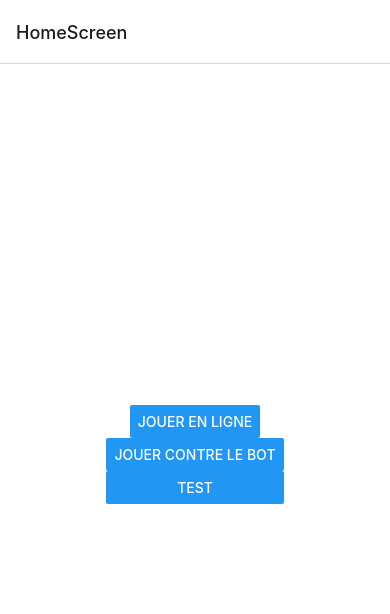
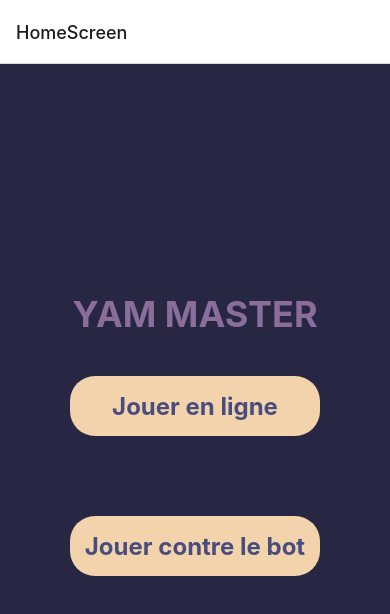
Before and after one commit to franswap/epsi_yam_master, a React Native app: screen /HomeScreen in a window 390 px wide. Shown: the top 614 px of the page. Built offline with nearby package versions, Linux system fonts and the light colour scheme; no server answers.

Commit message:
Ajout des styles par franswap

```diff
--- a/app/components/board/board.component.jsx
+++ b/app/components/board/board.component.jsx
@@ -70,12 +70,15 @@ const styles = StyleSheet.create({
     alignItems: "center",
     width: "100%",
     height: "100%",
+    backgroundColor: "#272744",
   },
   row: {
     flexDirection: "row",
     width: "100%",
     borderBottomWidth: 1,
-    borderColor: "black",
+    color: "white",
+    backgroundColor: "#8b6d9c",
+    borderRadius: 25,
   },
   opponentInfosContainer: {
     flex: 7,
@@ -83,31 +86,37 @@ const styles = StyleSheet.create({
     alignItems: "center",
     borderRightWidth: 1,
     borderColor: "black",
-    backgroundColor: "lightgrey",
+    color: "white",
+    backgroundColor: "#494d7e",
   },
   opponentTimerScoreContainer: {
     flex: 3,
     flexDirection: "column",
     justifyContent: "center",
     alignItems: "center",
-    backgroundColor: "lightgrey",
+    color: "white",
+    backgroundColor: "#494d7e",
   },
   opponentTimerContainer: {
     flex: 1,
     justifyContent: "center",
     alignItems: "center",
+    color: "white",
+    backgroundColor: "#494d7e",
   },
   opponentScoreContainer: {
     flex: 1,
     justifyContent: "center",
     alignItems: "center",
+    color: "white",
+    backgroundColor: "#494d7e",
   },
   deckOpponentContainer: {
     flex: 1,
     justifyContent: "center",
     alignItems: "center",
     borderBottomWidth: 1,
-    borderColor: "black",
+    backgroundColor: "white",
   },
   gridContainer: {
     flex: 7,
@@ -120,41 +129,46 @@ const styles = StyleSheet.create({
     flex: 3,
     justifyContent: "center",
     alignItems: "center",
-    backgroundColor: "lightgrey",
+    color: "#f2d3ab",
+    backgroundColor: "#494d7e",
   },
   deckPlayerContainer: {
     flex: 1,
     justifyContent: "center",
     alignItems: "center",
     borderBottomWidth: 1,
-    borderColor: "black",
+    color: "white",
+    backgroundColor: "#494d7e",
   },
   playerInfosContainer: {
     flex: 7,
     justifyContent: "center",
     alignItems: "center",
     borderRightWidth: 1,
-    borderColor: "black",
-    backgroundColor: "lightgrey",
+    color: "white",
+    backgroundColor: "#494d7e",
   },
   playerTimerScoreContainer: {
     flex: 3,
     flexDirection: "column",
     justifyContent: "center",
     alignItems: "center",
-    backgroundColor: "lightgrey",
+    color: "white",
+    backgroundColor: "#494d7e",
   },
   playerTimerContainer: {
     flex: 1,
     justifyContent: "center",
     alignItems: "center",
-    backgroundColor: "lightgrey",
+    color: "white",
+    backgroundColor: "#494d7e",
   },
   playerScoreContainer: {
     flex: 1,
     justifyContent: "center",
     alignItems: "center",
-    backgroundColor: "lightgrey",
+    color: "white",
+    backgroundColor: "#494d7e",
   },
 });
 
--- a/app/controllers/online-game.controller.jsx
+++ b/app/controllers/online-game.controller.jsx
@@ -1,5 +1,5 @@
 import React, { useEffect, useState, useContext } from "react";
-import { StyleSheet, Text, View, Button } from "react-native";
+import { StyleSheet, Text, View, TouchableOpacity } from "react-native";
 import { SocketContext } from "../contexts/socket.context";
 import Board from "../components/board/board.component";
 
@@ -57,6 +57,9 @@ export default function OnlineGameController({ navigation }) {
 
   return (
     <View style={styles.container}>
+      <View>
+        <Text style={styles.title}>YAM MASTER</Text>
+      </View>
       {!inQueue && !inGame && (
         <>
           <Text style={styles.paragraph}>Waiting for server datas...</Text>
@@ -66,7 +69,9 @@ export default function OnlineGameController({ navigation }) {
       {inQueue && (
         <>
           <Text style={styles.paragraph}>Waiting for another player...</Text>
-          <Button title="Revenir au menu" onPress={leaveQueue} />
+          <TouchableOpacity style={styles.button} onPress={leaveQueue}>
+            <Text style={styles.buttonText}>Revenir au menu</Text>
+          </TouchableOpacity>
         </>
       )}
 
@@ -78,13 +83,31 @@ export default function OnlineGameController({ navigation }) {
 const styles = StyleSheet.create({
   container: {
     flex: 1,
-    backgroundColor: "#fff",
     alignItems: "center",
     justifyContent: "center",
     width: "100%",
     height: "100%",
+    backgroundColor: "#272744",
   },
   paragraph: {
-    fontSize: 16,
+    fontSize: 20,
+    fontWeight: "bold",
+    color: "#8B6D9C",
+  },
+  button: {
+    backgroundColor: "#F2D3AB",
+    borderRadius: 25,
+    color: "#494D7E",
+    height: 60,
+    width: 250,
+    display: "flex",
+    alignItems: "center",
+    justifyContent: "center",
+  },
+  buttonText: {
+    fontSize: "24px",
+    fontWeight: "bold",
+    letterSpacing: "0%",
+    color: "#494D7E",
   },
 });
--- a/app/screens/home.screen.jsx
+++ b/app/screens/home.screen.jsx
@@ -1,23 +1,26 @@
-import { StyleSheet, View, Button } from "react-native";
+import { StyleSheet, View, Button, Text, TouchableOpacity } from "react-native";
 
 export default function HomeScreen({ navigation }) {
   return (
     <View style={styles.container}>
       <View>
-        <Button
-          title="Jouer en ligne"
+        <Text style={styles.title}>YAM MASTER</Text>
+      </View>
+      <View style={styles.bloc}>
+        <TouchableOpacity
+          style={styles.button}
           onPress={() => navigation.navigate("OnlineGameScreen")}
-        />
+        >
+          <Text style={styles.buttonText}>Jouer en ligne</Text>
+        </TouchableOpacity>
       </View>
-      <View>
-        <Button
-          title="Jouer contre le bot"
+      <View style={styles.bloc}>
+        <TouchableOpacity
+          style={styles.button}
           onPress={() => navigation.navigate("VsBotGameScreen")}
-        />
-        <Button
-          title="TEST"
-          onPress={() => navigation.navigate("GameSummaryScreen")}
-        />
+        >
+          <Text style={styles.buttonText}>Jouer contre le bot</Text>
+        </TouchableOpacity>
       </View>
     </View>
   );
@@ -26,8 +29,32 @@ export default function HomeScreen({ navigation }) {
 const styles = StyleSheet.create({
   container: {
     flex: 1,
-    backgroundColor: "#fff",
+    alignItems: "center",
+    justifyContent: "center",
+    backgroundColor: "#272744",
+  },
+  title: {
+    fontSize: 36,
+    color: "#8B6D9C",
+    fontWeight: "bold",
+  },
+  button: {
+    backgroundColor: "#F2D3AB",
+    borderRadius: 25,
+    color: "#494D7E",
+    height: 60,
+    width: 250,
+    display: "flex",
     alignItems: "center",
     justifyContent: "center",
   },
+  buttonText: {
+    fontSize: "24px",
+    fontWeight: "bold",
+    letterSpacing: "0%",
+    color: "#494D7E",
+  },
+  bloc: {
+    margin: 40,
+  },
 });
--- a/app/screens/online-game.screen.jsx
+++ b/app/screens/online-game.screen.jsx
@@ -1,5 +1,5 @@
-import { useContext, useEffect } from "react";
-import { StyleSheet, View, Button, Text } from "react-native";
+import { useContext } from "react";
+import { StyleSheet, View, Text } from "react-native";
 import { SocketContext } from "../contexts/socket.context";
 import OnlineGameController from "../controllers/online-game.controller";
 
@@ -25,8 +25,8 @@ export default function OnlineGameScreen({ navigation }) {
 const styles = StyleSheet.create({
   container: {
     flex: 1,
-    backgroundColor: "#fff",
     alignItems: "center",
     justifyContent: "center",
+    backgroundColor: "#272744",
   },
 });
--- a/app/screens/vs-bot-game.screen.jsx
+++ b/app/screens/vs-bot-game.screen.jsx
@@ -1,4 +1,4 @@
-import React, { useContext } from "react";
+import { useContext } from "react";
 import { StyleSheet, View, Button, Text } from "react-native";
 import { SocketContext } from "../contexts/socket.context";
 
@@ -33,8 +33,8 @@ export default function VsBotGameScreen({ navigation }) {
 const styles = StyleSheet.create({
   container: {
     flex: 1,
-    backgroundColor: "#fff",
     alignItems: "center",
     justifyContent: "center",
+    backgroundColor: "#272744",
   },
 });
```
